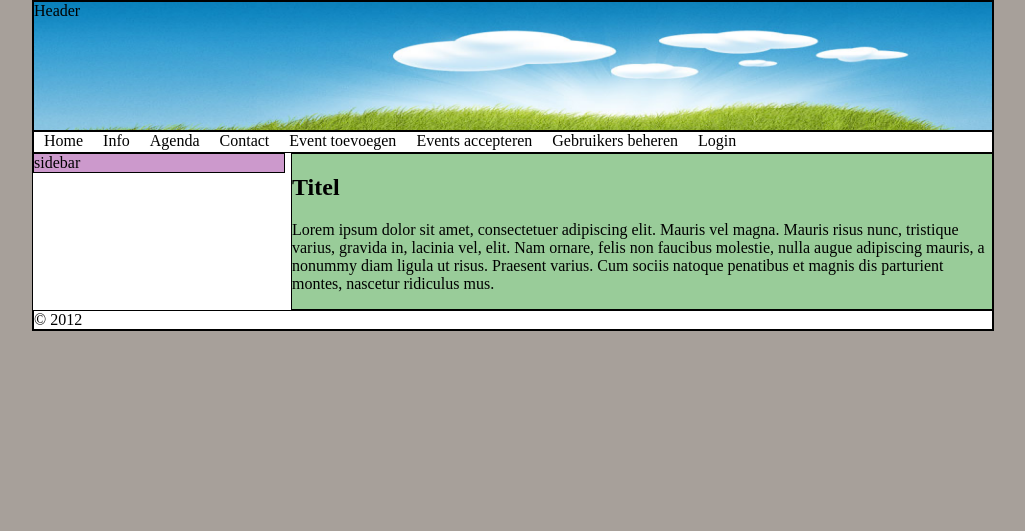
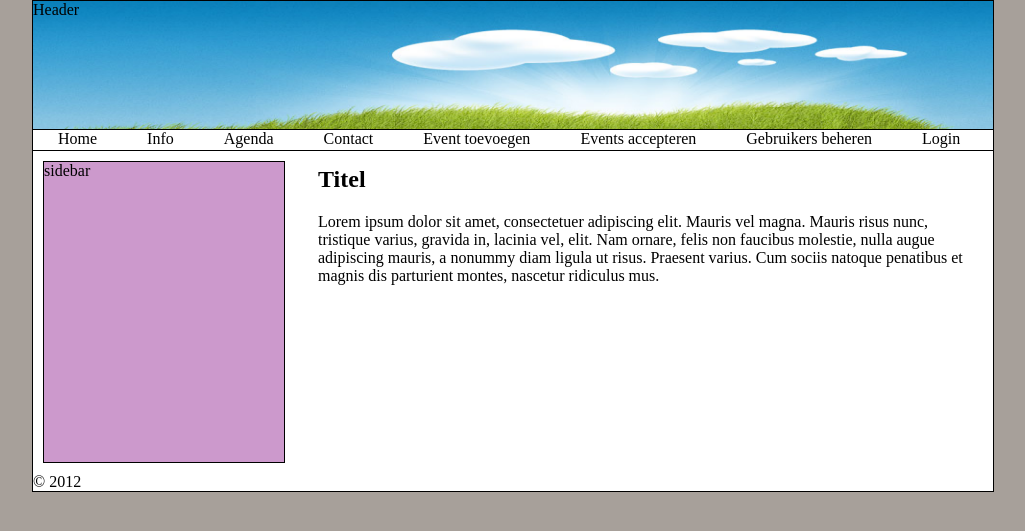
Before and after one commit to MaartenJager/Public_Agenda, a PHP site: page / in a window 1280 px wide. Shown: the top 531 px of the page, without its empty margins (127-1152 px from the left). Run offline with PHP 8.4, Linux system fonts and the light colour scheme.

Commit message:
CSS update: hide borders, margins, menu

```diff
--- a/index.php
+++ b/index.php
@@ -37,8 +37,8 @@
                     <li><a href="#">Login</a></li>
                 </ul>
             </nav>
-            <section id="content">
-                <header><h1>Titel</h1></header>
+            <section id="main">
+                <header class="pageTitle"><h1>Titel</h1></header>
                 <p>Lorem ipsum dolor sit amet, consectetuer adipiscing elit.
                 Mauris vel magna. Mauris risus nunc, tristique varius, gravida
                 in, lacinia vel, elit. Nam ornare, felis non faucibus molestie,
--- a/style.css
+++ b/style.css
@@ -17,16 +17,16 @@ html{
 }
 
 #header{
-    border-style:solid;
-    border-width:1px;
-
     height: 128px;
     background-image: url(header.png);
+
+    border-bottom-style:solid;
+    border-bottom-width:1px;
 }
 
 #topMenu{
-    border-style:solid;
-    border-width:1px;
+    border-bottom-style:solid;
+    border-bottom-width:1px;
 }
 
 /* Remove bullets */
@@ -40,15 +40,11 @@ html{
 
 /* Get them all in line */
 #topMenu li{
-
     float: left;
-    margin: 0 10px;
+    margin: 0 25px;
 }
 
 #topMenu li a:link, a:visited{
-    border-style:line;
-    border-width:1px;
-
     color: black;
     text-decoration: none; /* Do not underline links*/
 }
@@ -57,30 +53,35 @@ html{
     color:red;
 }
 
-#content{
-    border-style:solid;
-    border-width:1px;
-
+#main{
+    padding: 25px 25px 15px 15px;
     /* Place columns side by side */
     float: right;
-    width: 700px;
-    background:#9c9; /* temp */
+    width: 650px;
+}
+
+header.pageTitle{
+    margin-top: -30px;
 }
 
 #sidebar{
     border-style:solid;
     border-width:1px;
 
+    margin-left: 10px;
+    margin-top: 10px;
+    margin-bottom: 10px;
+
+
+
     /* Place columns side by side */
     float: left;
-    width: 250px;
+    width: 240px;
+    height: 300px;
     background:#c9c;
 }
 
 #footer{
-    border-style:solid;
-    border-width:1px;
-
     /* Push the footer down. Clear will tell the footer that
      * it can't have any elements next to it */
     clear: both;
```
